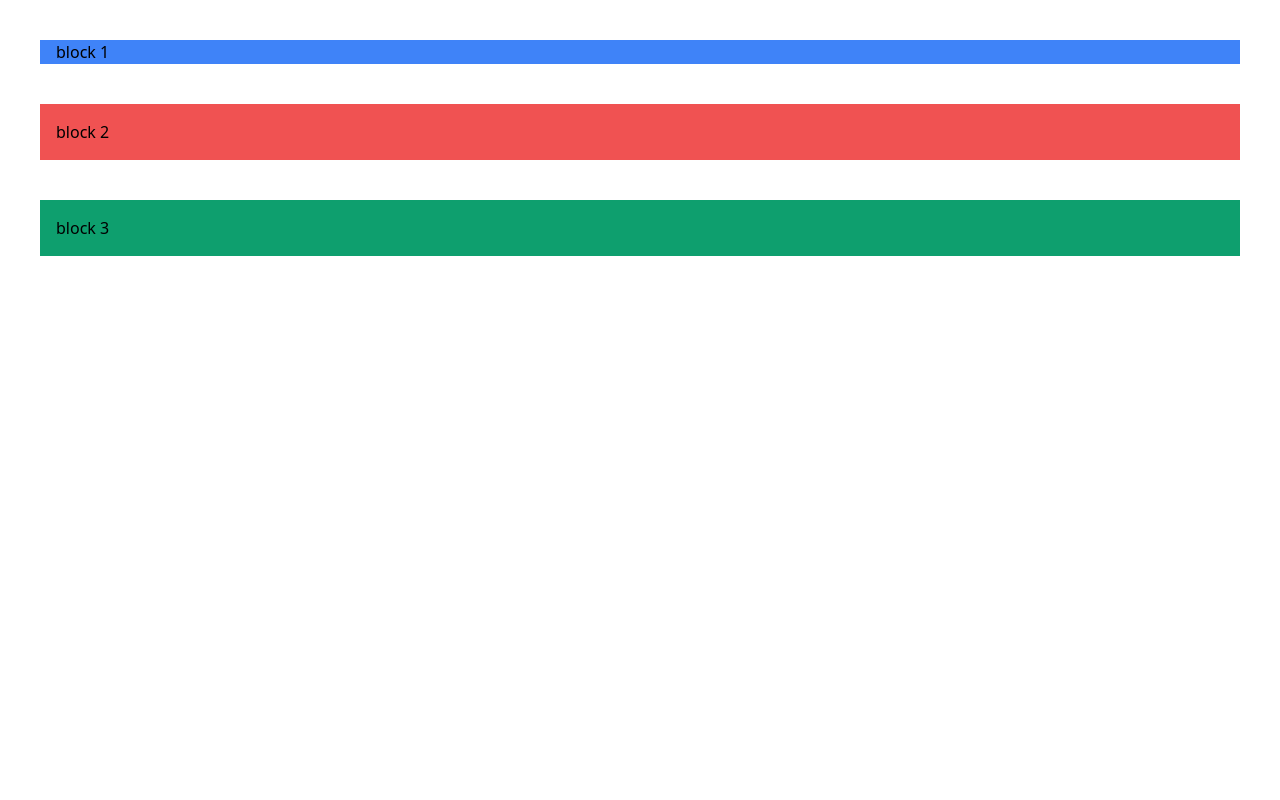
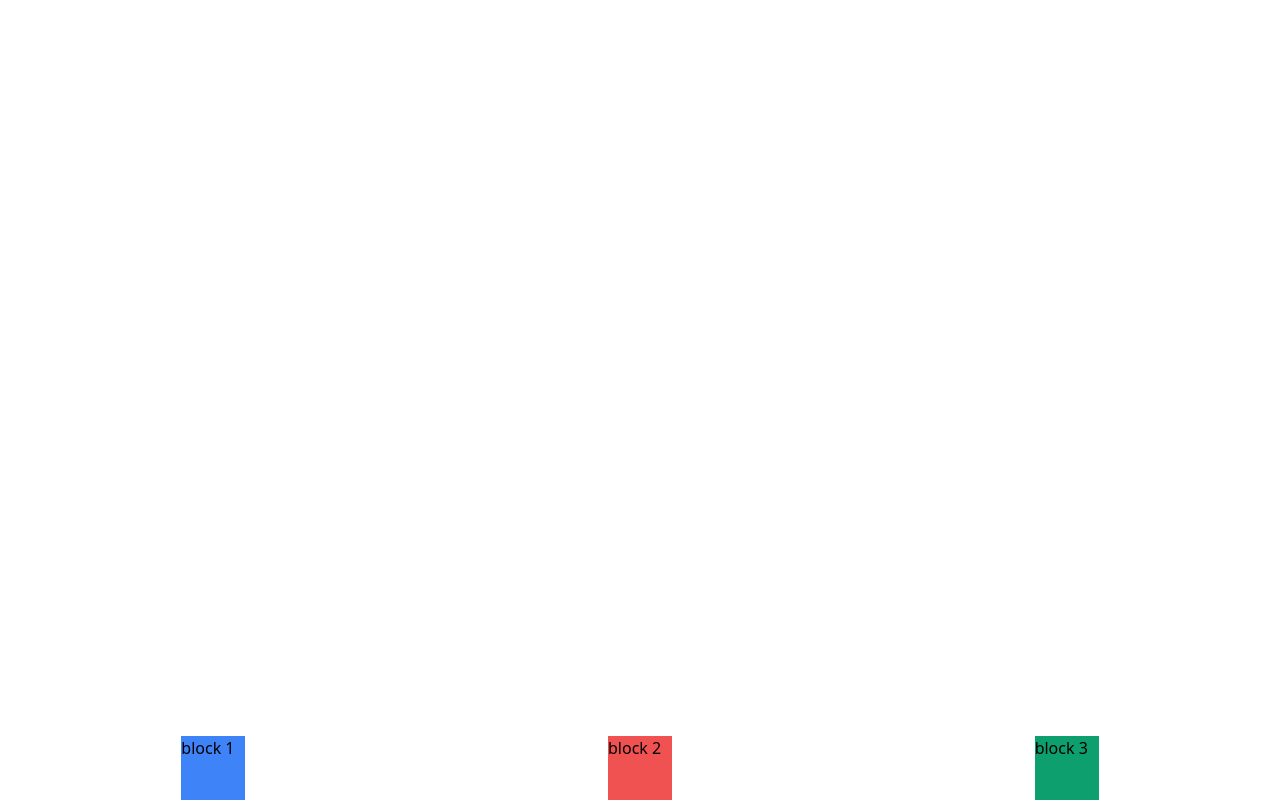
Before and after one commit to YUUJIIE/tailwindcss_practice, a website: page src/practice.html in a window 1280 px wide. Drawn offline with Linux system fonts and the light colour scheme.

Commit message:
フレックスボックスの練習

```diff
--- a/src/practice.html
+++ b/src/practice.html
@@ -7,14 +7,16 @@
     <title>Document</title>
 </head>
 <body>
-    <div class="bg-blue-500 m-10 px-4 pt">
-        <p>block 1</p>
-    </div>
-    <div class="bg-red-500 m-10 p-4">
-        <p>block 2</p>
-    </div>
-    <div class="bg-green-500 m-10 p-4">
-        <p>block 3</p>
+    <div class="flex flex-row justify-around h-screen items-end">
+        <div class="bg-blue-500 h-16 w-16">
+            <p>block 1</p>
+        </div>
+        <div class="bg-red-500 h-16 w-16">
+            <p>block 2</p>
+        </div>
+        <div class="bg-green-500 h-16 w-16">
+            <p>block 3</p>
+        </div>
     </div>
     <script src="../dist/flowbite.min.js"></script>
 </body>
```
Also changed, not shown: dist/style_dev.css.
